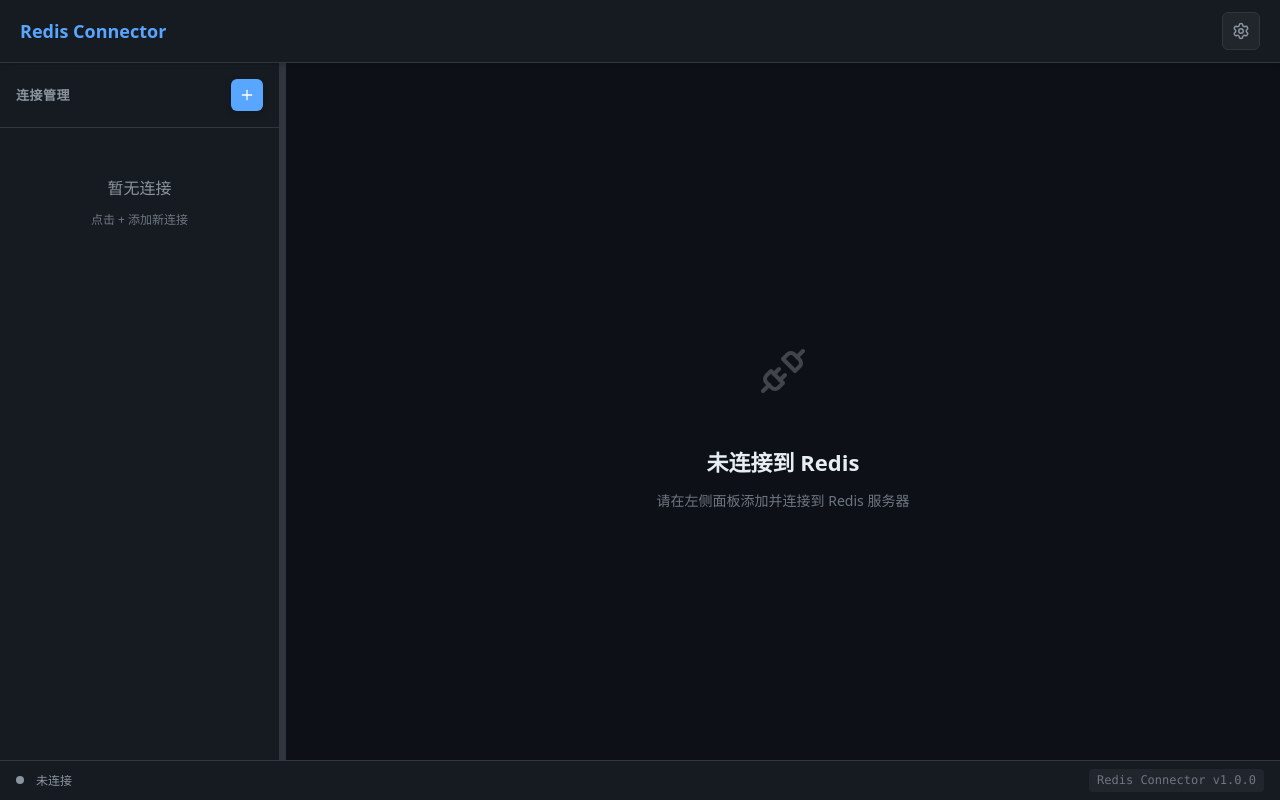
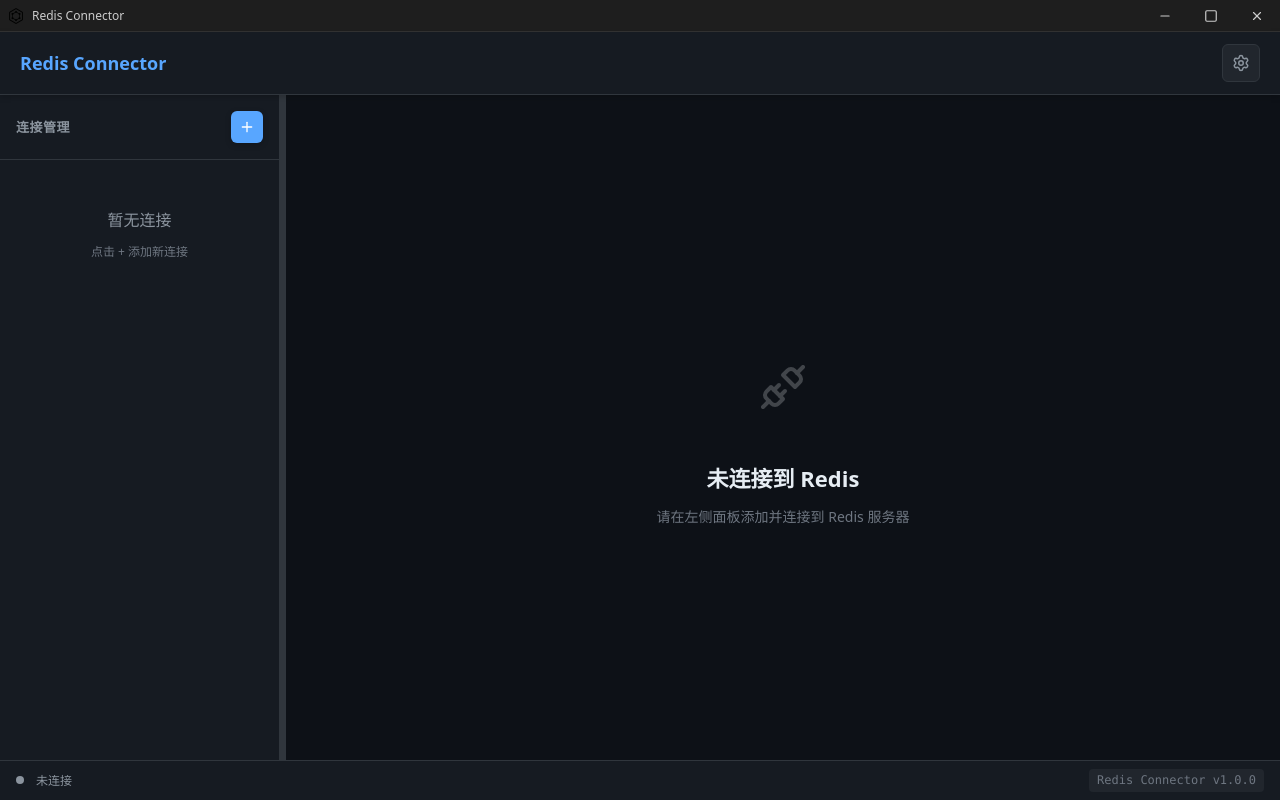
Before and after one commit to kk1181958464/Redis-Connector, a React (Vite) app: page / in a window 1280 px wide. Built offline with nearby package versions, Linux system fonts and the light colour scheme.

Commit message:
feat: custom frameless title bar with window controls

```diff
--- a/src/App.tsx
+++ b/src/App.tsx
@@ -2,6 +2,7 @@
 import { Unplug, ChevronRight, ChevronLeft, ChevronDown, ChevronUp, Terminal } from 'lucide-react';
 import { SettingsProvider, useSettings } from './contexts/SettingsContext';
 import { ToastProvider } from './components/Toast';
+import { TitleBar } from './components/TitleBar';
 import ConnectionPanel from './components/ConnectionPanel';
 import CommandConsole from './components/CommandConsole';
 import KeyBrowser from './components/KeyBrowser';
@@ -458,6 +459,7 @@
 
   return (
     <div className="app">
+      <TitleBar />
       <div className="app-header">
         <div className="header-left">
           <h1>{t('app.title')}</h1>
--- /dev/null
+++ b/src/components/TitleBar.css
@@ -0,0 +1,80 @@
+/* 自定义标题栏样式 */
+
+.title-bar {
+  display: flex;
+  justify-content: space-between;
+  align-items: center;
+  height: 32px;
+  background: #1e1e1e;
+  border-bottom: 1px solid #333;
+  user-select: none;
+  flex-shrink: 0;
+}
+
+.title-bar-drag {
+  display: flex;
+  align-items: center;
+  flex: 1;
+  height: 100%;
+  padding-left: 8px;
+  -webkit-app-region: drag;
+  app-region: drag;
+}
+
+.title-bar-icon {
+  width: 16px;
+  height: 16px;
+  margin-right: 8px;
+  display: flex;
+  align-items: center;
+  justify-content: center;
+}
+
+.title-bar-icon img {
+  width: 16px;
+  height: 16px;
+  object-fit: contain;
+}
+
+.title-bar-text {
+  font-size: 12px;
+  color: #ccc;
+  font-weight: 400;
+}
+
+.title-bar-controls {
+  display: flex;
+  height: 100%;
+  -webkit-app-region: no-drag;
+  app-region: no-drag;
+}
+
+.title-bar-button {
+  width: 46px;
+  height: 100%;
+  border: none;
+  background: transparent;
+  color: #ccc;
+  cursor: pointer;
+  display: flex;
+  align-items: center;
+  justify-content: center;
+  transition: background-color 0.15s ease;
+}
+
+.title-bar-button:hover {
+  background: #333;
+}
+
+.title-bar-button:active {
+  background: #444;
+}
+
+.title-bar-close:hover {
+  background: #e81123;
+  color: #fff;
+}
+
+.title-bar-close:active {
+  background: #bf0f1d;
+}
--- /dev/null
+++ b/src/components/TitleBar.tsx
@@ -0,0 +1,85 @@
+/**
+ * 自定义标题栏组件
+ */
+
+import { useState, useEffect } from 'react';
+import { Minus, Square, X, Copy } from 'lucide-react';
+import './TitleBar.css';
+
+declare global {
+  interface Window {
+    electronAPI: {
+      window: {
+        minimize: () => void;
+        maximize: () => void;
+        close: () => void;
+        isMaximized: () => Promise<boolean>;
+        onMaximizedChange: (callback: (isMaximized: boolean) => void) => () => void;
+      };
+    };
+  }
+}
+
+export function TitleBar() {
+  const [isMaximized, setIsMaximized] = useState(false);
+
+  useEffect(() => {
+    // 获取初始状态
+    window.electronAPI?.window.isMaximized().then(setIsMaximized);
+
+    // 监听最大化状态变化
+    const unsubscribe = window.electronAPI?.window.onMaximizedChange((maximized) => {
+      setIsMaximized(maximized);
+    });
+
+    return () => {
+      unsubscribe?.();
+    };
+  }, []);
+
+  const handleMinimize = () => {
+    window.electronAPI?.window.minimize();
+  };
+
+  const handleMaximize = () => {
+    window.electronAPI?.window.maximize();
+  };
+
+  const handleClose = () => {
+    window.electronAPI?.window.close();
+  };
+
+  return (
+    <div className="title-bar">
+      <div className="title-bar-drag">
+        <div className="title-bar-icon">
+          <img src="icon.png" alt="Redis Connector" />
+        </div>
+        <span className="title-bar-text">Redis Connector</span>
+      </div>
+      <div className="title-bar-controls">
+        <button
+          className="title-bar-button"
+          onClick={handleMinimize}
+          title="最小化"
+        >
+          <Minus size={16} />
+        </button>
+        <button
+          className="title-bar-button"
+          onClick={handleMaximize}
+          title={isMaximized ? '还原' : '最大化'}
+        >
+          {isMaximized ? <Copy size={14} /> : <Square size={14} />}
+        </button>
+        <button
+          className="title-bar-button title-bar-close"
+          onClick={handleClose}
+          title="关闭"
+        >
+          <X size={16} />
+        </button>
+      </div>
+    </div>
+  );
+}
```
Also changed, not shown: electron/main.ts (+31 -0 lines), electron/preload.ts (+13 -0 lines).
